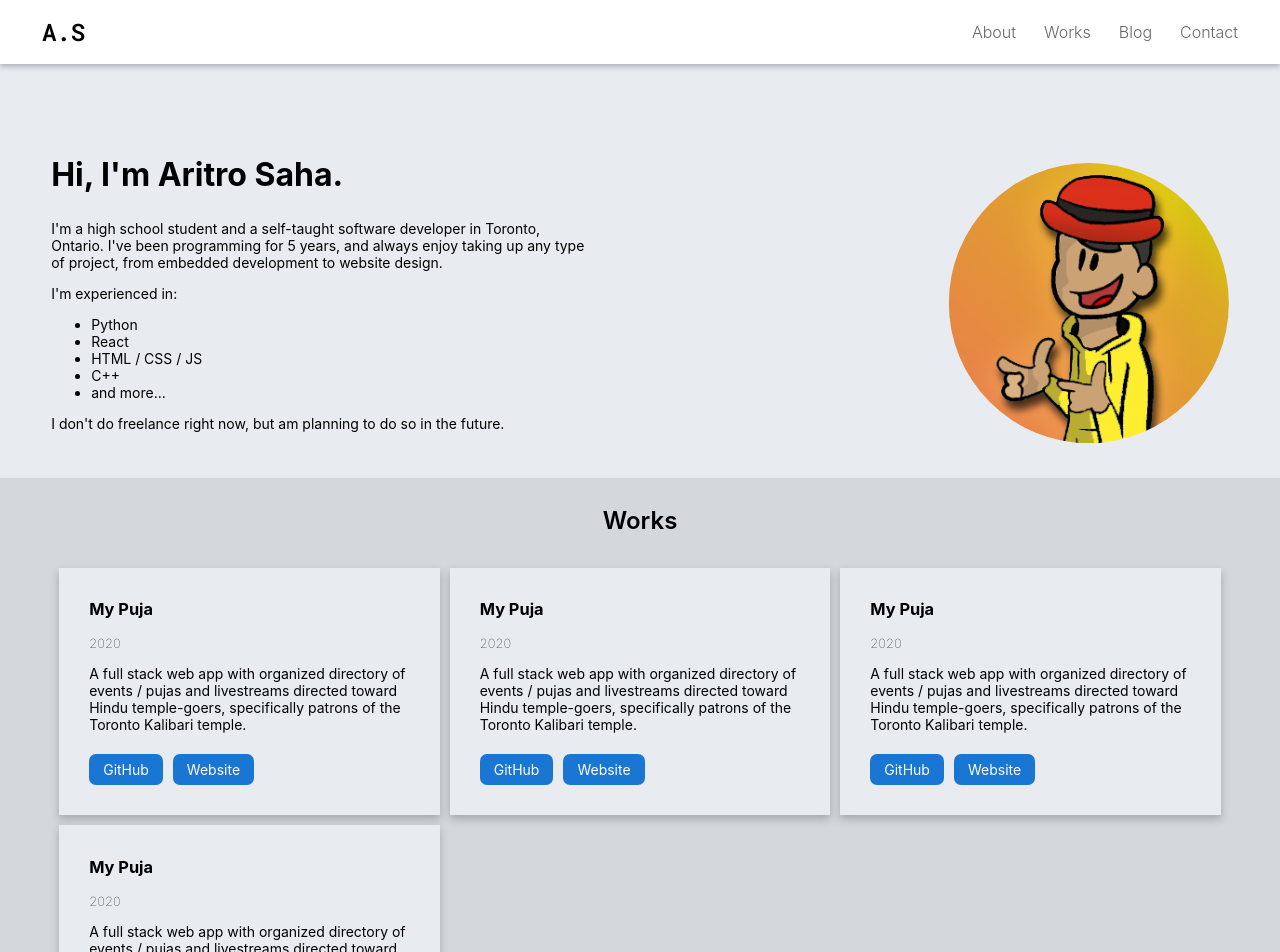
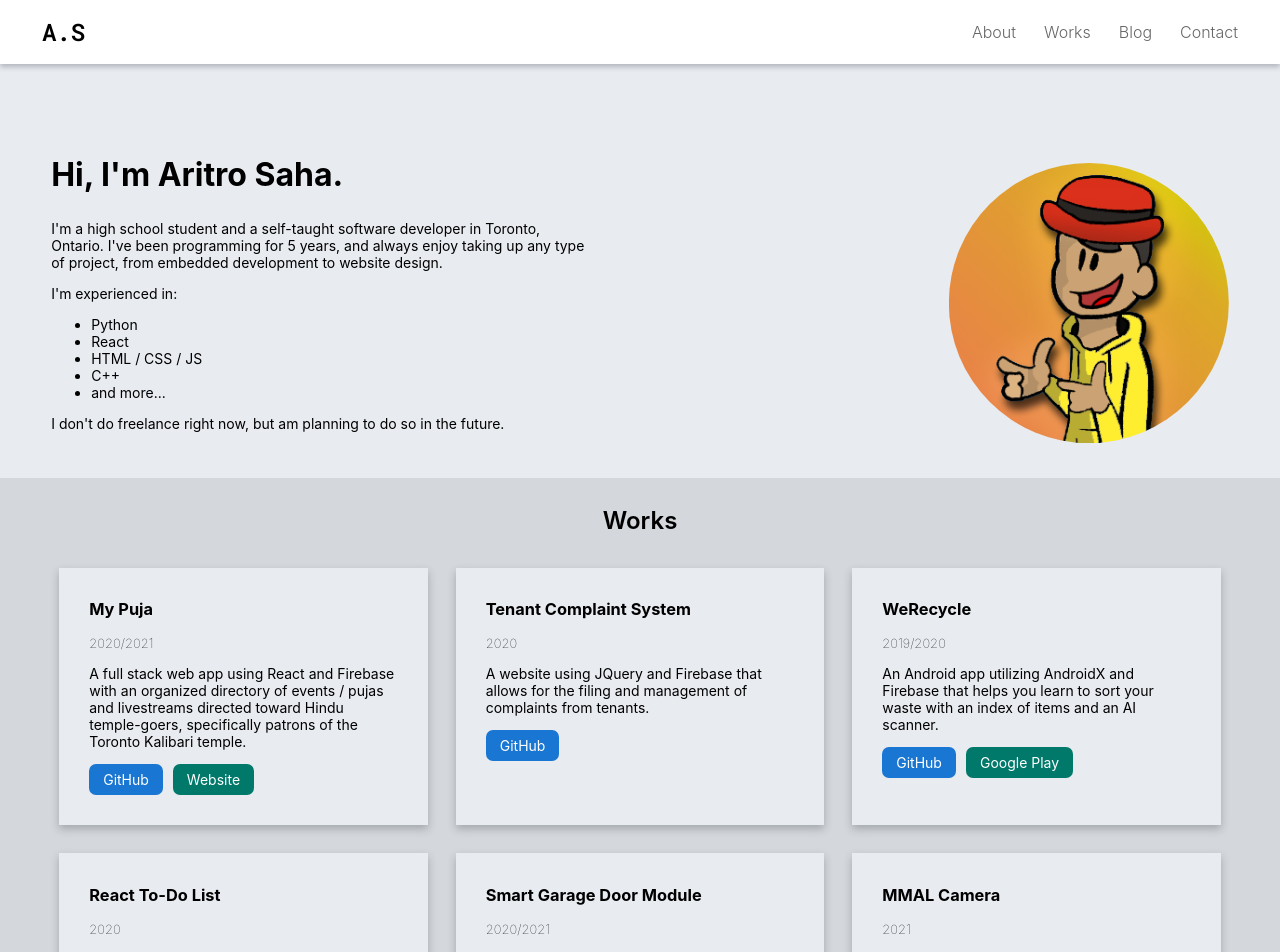
Before and after one commit to AritroSaha10/portfolio-template, a React (Create React App) app: page / in a window 1280 px wide. Shown: the top 952 px of the page. Built offline with nearby package versions, Linux system fonts and the light colour scheme.

Commit message:
finished works area

```diff
--- a/src/App.css
+++ b/src/App.css
@@ -29,6 +29,21 @@ body::-webkit-scrollbar-track {
 body::-webkit-scrollbar-thumb {
   background-color: darkgrey;
   outline: 1px solid slategrey;
+}
+
+.badge {
+  display: inline-block;
+  padding: 0.35em 0.65em;
+  font-size: 0.75em;
+  font-weight: 700;
+  line-height: 1;
+  text-align: center;
+  white-space: nowrap;
+  vertical-align: baseline;
+  border-radius: 50rem !important;
+  background-color: #0d6efd;
+  color: white;
+  width: fit-content;
 }
 
 /* Header */
@@ -155,7 +170,7 @@ footer span.separator {
 
 .works .cards {
   display: grid;
-  gap: 10px;
+  gap: 2rem;
   justify-content: center;
   align-content: flex-start;
   grid-template-columns: 1fr 1fr 1fr;
@@ -168,13 +183,21 @@ footer span.separator {
   padding: 15px 30px 30px 30px;
   box-shadow: 0 4px 8px var(--shadow-color);
   transition: 0.25s;
+
+  display: flex;
+  flex-direction: column;
 }
 
 .works .cards .card>p {
   padding-bottom: 0.5rem;
 }
 
-.works .cards .card .nameAndYear .year {
+.works .cards .card .thumbnail {
+  max-width: 200px;
+  align-self: center;
+}
+
+.works .cards .card .content .year {
   font-weight: 100;
   font-size: small;
 }
@@ -237,4 +260,7 @@ footer span.separator {
   .works .cards {
     grid-template-columns: 1fr;
   }
+  .works .cards .card .thumbnail {
+    display: none;
+  }
 }
--- a/src/pages/works.jsx
+++ b/src/pages/works.jsx
@@ -1,12 +1,16 @@
 import React from 'react';
+
 import { InlineIcon } from '@iconify/react';
 import githubIcon from '@iconify-icons/mdi/github';
 import baselineWeb from '@iconify-icons/ic/baseline-web';
+import bxlPlayStore from '@iconify-icons/bx/bxl-play-store';
+
+import weRecycleBanner from "../images/projectThumbnails/WeRecycle_Banner.png";
 
 const cards = [
     {
         name: "My Puja",
-        description: "A full stack web app with organized directory of events / pujas and livestreams directed toward Hindu temple-goers, specifically patrons of the Toronto Kalibari temple.        ",
+        description: "A full stack web app using React and Firebase with an organized directory of events / pujas and livestreams directed toward Hindu temple-goers, specifically patrons of the Toronto Kalibari temple.",
         projectRedirects: [
             {
                 siteName: "GitHub",
@@ -18,71 +22,93 @@ const cards = [
                 siteName: "Website",
                 url: "https://my-puja-production.web.app",
                 icon: <InlineIcon className="icon" icon={baselineWeb} />,
-                color: "white"
+                color: "#00796b"
             },
         ],
-        image: "",
+        image: null,
+        year: "2020/2021"
+    },
+    {
+        name: "Tenant Complaint System",
+        description: "A website using JQuery and Firebase that allows for the filing and management of complaints from tenants.",
+        projectRedirects: [
+            {
+                siteName: "GitHub",
+                url: "https://github.com/AritroSaha10/Tenant-Complaint-System",
+                icon: <InlineIcon className="icon" icon={githubIcon} />,
+                color: "#1976d2"
+            }
+        ],
+        image: null,
         year: "2020"
     },
     {
-        name: "My Puja",
-        description: "A full stack web app with organized directory of events / pujas and livestreams directed toward Hindu temple-goers, specifically patrons of the Toronto Kalibari temple.        ",
+        name: "WeRecycle",
+        description: "An Android app utilizing AndroidX and Firebase that helps you learn to sort your waste with an index of items and an AI scanner.",
         projectRedirects: [
             {
                 siteName: "GitHub",
-                url: "https://github.com/AritroSaha10/MyPuja-Website",
+                url: "https://github.com/AritroSaha10/WeRecycle",
+                icon: <InlineIcon className="icon" icon={githubIcon} />,
+                color: "#1976d2"
+            },
+            {
+                siteName: "Google Play",
+                url: "https://play.google.com/store/apps/details?id=com.aritrosaha.aritr.werecycleapp",
+                icon: <InlineIcon className="icon" icon={bxlPlayStore} />,
+                color: "#00796b"
+            }
+        ],
+        image: null,
+        year: "2019/2020"
+    },
+    {
+        name: "React To-Do List",
+        description: "A basic to-do list using React that supports adding tasks with a due date and marking them as complete.",
+        projectRedirects: [
+            {
+                siteName: "GitHub",
+                url: "https://github.com/AritroSaha10/React-ToDoList",
                 icon: <InlineIcon className="icon" icon={githubIcon} />,
                 color: "#1976d2"
             },
             {
                 siteName: "Website",
-                url: "https://my-puja-production.web.app",
+                url: "https://to-do-list-development.web.app/",
                 icon: <InlineIcon className="icon" icon={baselineWeb} />,
-                color: "white"
+                color: "#00796b"
             },
         ],
-        image: "",
+        image: null,
         year: "2020"
     },
     {
-        name: "My Puja",
-        description: "A full stack web app with organized directory of events / pujas and livestreams directed toward Hindu temple-goers, specifically patrons of the Toronto Kalibari temple.        ",
+        name: "Smart Garage Door Module",
+        description: "A small module using the Particle Photon that can be added to an old garage door system which will allow for integration with Home Assistant using MQTT.",
         projectRedirects: [
             {
                 siteName: "GitHub",
-                url: "https://github.com/AritroSaha10/MyPuja-Website",
+                url: "https://github.com/AritroSaha10/MQTT-Garage-Door-Module",
                 icon: <InlineIcon className="icon" icon={githubIcon} />,
                 color: "#1976d2"
             },
-            {
-                siteName: "Website",
-                url: "https://my-puja-production.web.app",
-                icon: <InlineIcon className="icon" icon={baselineWeb} />,
-                color: "white"
-            },
         ],
-        image: "",
-        year: "2020"
+        image: null,
+        year: "2020/2021"
     },
     {
-        name: "My Puja",
-        description: "A full stack web app with organized directory of events / pujas and livestreams directed toward Hindu temple-goers, specifically patrons of the Toronto Kalibari temple.        ",
+        name: "MMAL Camera",
+        description: "A C++ library that allows for direct control and display of the Raspberry Pi by using low-level hardware libraries to offload intensive tasks onto the GPU.",
         projectRedirects: [
             {
                 siteName: "GitHub",
-                url: "https://github.com/AritroSaha10/MyPuja-Website",
+                url: "https://github.com/AritroSaha10/MMALCamera",
                 icon: <InlineIcon className="icon" icon={githubIcon} />,
                 color: "#1976d2"
             },
-            {
-                siteName: "Website",
-                url: "https://my-puja-production.web.app",
-                icon: <InlineIcon className="icon" icon={baselineWeb} />,
-                color: "white"
-            },
         ],
-        image: "",
-        year: "2020"
+        image: null,
+        year: "2021"
     },
 ]
 
@@ -97,18 +123,18 @@ function About() {
             <div className="cards">
                 {cards.map(({ name, description, projectRedirects, image, year }) => (
                     <div className="card">
-                        {image && <img src={image} alt="Project preview" />}
-                        <div className="nameAndYear">
+                        {image && <img className="thumbnail" src={image} alt="Project preview" />}
+                        <div className="content">
                             <h3>{name}</h3>
 
                             {year && <p className="year">{year}</p>}
+
+                            <p>{description}</p>
                         </div>
 
-                        <p>{description}</p>
-
                         <div className="redirects">
-                            {projectRedirects.map(({ siteName, url, icon }) => (
-                                <a className="projectLink" href={url}>
+                            {projectRedirects.map(({ siteName, url, icon, color }) => (
+                                <a className="projectLink" href={url} style={{ backgroundColor: color }}>
                                     {icon}
                                     {siteName}
                                 </a>
```
Also changed, not shown: src/images/projectThumbnails/WeRecycle_Banner.png (added), src/images/projectThumbnails/WeRecycle_Banner_Upscaled.png (added).
